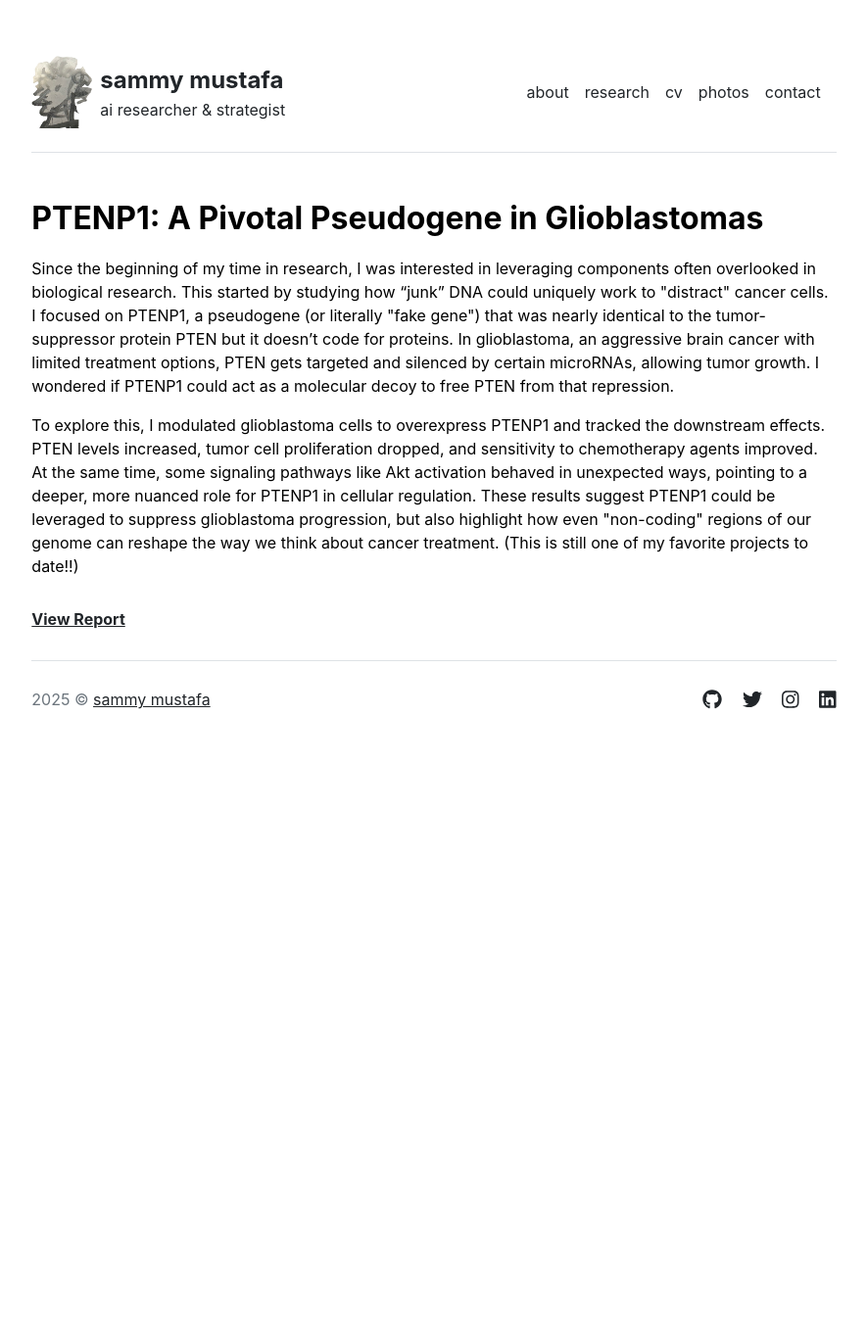
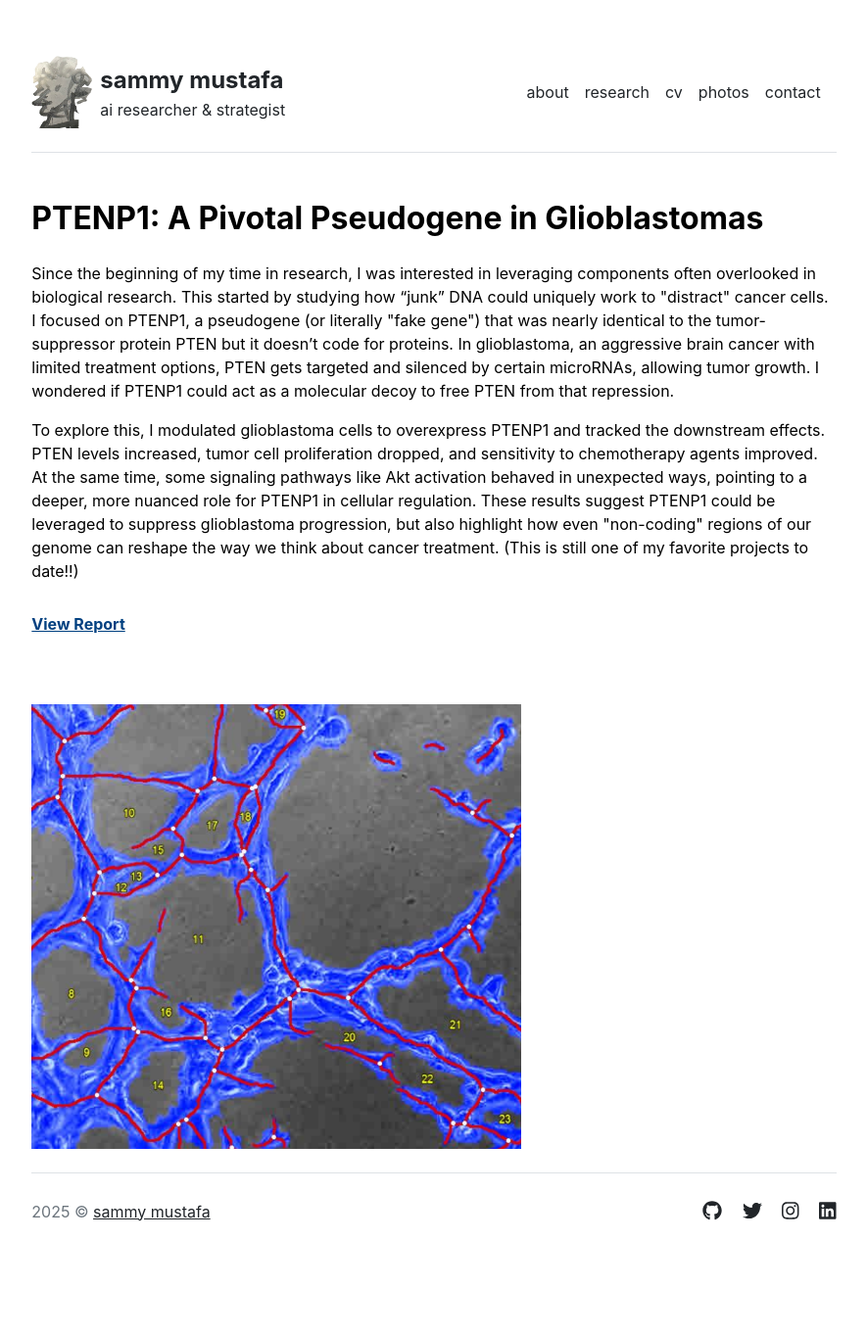
Before and after one commit to sammymustafa/personal-website, a Jekyll site: the page built from research/ptenp1.md, in a window 1280 px wide. Shown: the whole page at 98% size, without its empty margins (197-1082 px from the left). Built offline with Jekyll 4.4.1, drawn with Linux system fonts in a browser that asks for light colours; before the commit the page ends 900 px from its top, so only the background shows below that.

Commit message:
research formatting pt2

```diff
--- a/_includes/ptenp1.html
+++ b/_includes/ptenp1.html
@@ -1,4 +1,4 @@
-<h2 class="fw-bold" style="margin-bottom: 20px;">PTENP1: A Pivotal Pseudogene in Glioblastomas</h2>
+<h2 class="fw-bold" style="margin-bottom: 25px;">PTENP1: A Pivotal Pseudogene in Glioblastomas</h2>
 
 <p>
 Since the beginning of my time in research, I was interested in leveraging components often overlooked in biological research. This started by studying how “junk” DNA could uniquely work to "distract" cancer cells. I focused on PTENP1, a pseudogene (or literally "fake gene") that was nearly identical to the tumor-suppressor protein PTEN but it doesn’t code for proteins. In glioblastoma, an aggressive brain cancer with limited treatment options, PTEN gets targeted and silenced by certain microRNAs, allowing tumor growth. I wondered if PTENP1 could act as a molecular decoy to free PTEN from that repression.
@@ -8,8 +8,10 @@ Since the beginning of my time in research, I was interested in leveraging compo
 To explore this, I modulated glioblastoma cells to overexpress PTENP1 and tracked the downstream effects. PTEN levels increased, tumor cell proliferation dropped, and sensitivity to chemotherapy agents improved. At the same time, some signaling pathways like Akt activation behaved in unexpected ways, pointing to a deeper, more nuanced role for PTENP1 in cellular regulation. These results suggest PTENP1 could be leveraged to suppress glioblastoma progression, but also highlight how even "non-coding" regions of our genome can reshape the way we think about cancer treatment. (This is still one of my favorite projects to date!!)
 </p>
 
-<div style="margin-top: 30px; margin-bottom: 30px;">
-  <a href="/research/ptenp1.pdf" target="_blank" style="font-weight: bold; color: #004080; text-decoration: underline;">
+<div style="margin-top: 30px; margin-bottom: 50px;">
+  <a href="/research/ptenp1.pdf" target="_blank" style="font-weight: bold; text-decoration: underline; color: #004080 !important;">
     View Report
   </a>
 </div>
+
+<img src="/research/ptenp1.jpeg" alt="PTENP1 Image" style="max-width: 500px; margin-top: 20px;">
```
